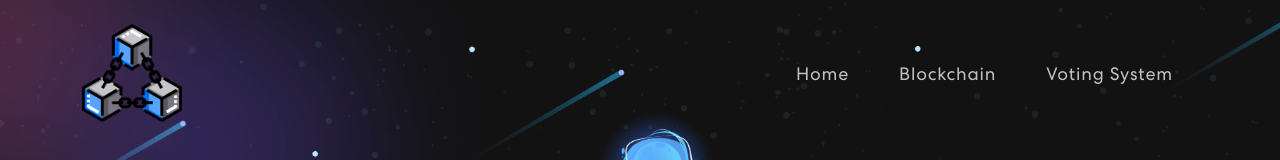
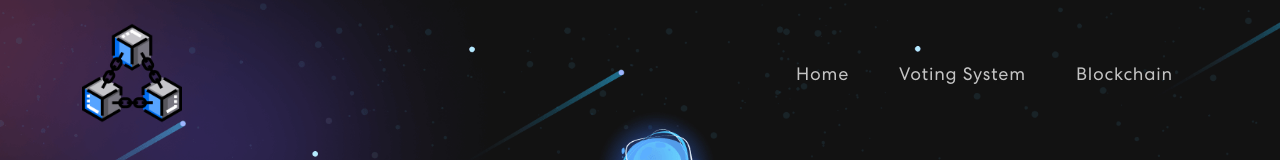
Before and after one commit to deandrehaijiel/blockchain-voting-system, a React (Create React App) app: page / in a window 1280 px wide. Shown: the top 160 px of the page. Built offline with nearby package versions, Linux system fonts and the light colour scheme.

Commit message:
On branch main Your branch is up to date with 'origin/main'.
Changes to be committed:
	modified:   src/components/NavBar.js

```diff
--- a/src/components/NavBar.js
+++ b/src/components/NavBar.js
@@ -41,8 +41,8 @@ export const NavBar = () => {
           <Navbar.Collapse id="basic-navbar-nav">
             <Nav className="ms-auto">
               <Nav.Link href="#Home" className={activeLink === 'Home' ? 'active navbar-link' : 'navbar-link'} onClick={() => onUpdateActiveLink('Home')}>Home</Nav.Link>
+              <Nav.Link href="#VotingSystem" className={activeLink === 'VotingSystem' ? 'active navbar-link' : 'navbar-link'} onClick={() => onUpdateActiveLink('VotingSystem')}>Voting System</Nav.Link>
               <Nav.Link href="#Blockchain" className={activeLink === 'Blockchain' ? 'active navbar-link' : 'navbar-link'} onClick={() => onUpdateActiveLink('Blockchain')}>Blockchain</Nav.Link>
-              <Nav.Link href="#VotingSystem" className={activeLink === 'VotingSystem' ? 'active navbar-link' : 'navbar-link'} onClick={() => onUpdateActiveLink('VotingSystem')}>Voting System</Nav.Link>
             </Nav>
             <span className="navbar-text">
             </span>
```
